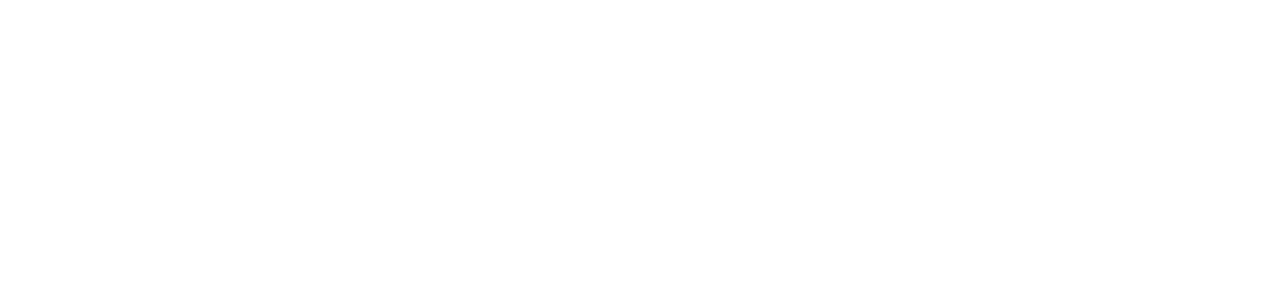
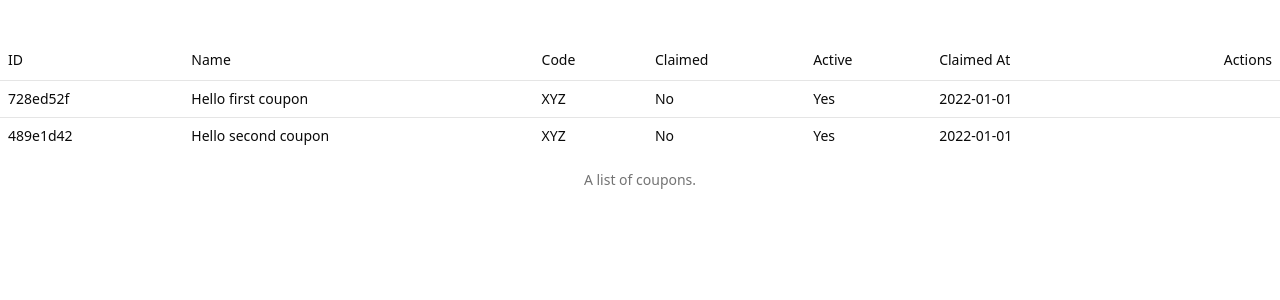
Before and after one commit to rudransh-shrivastava/the-sales-studio-assignment, a Next.js app: page /dashboard in a window 1280 px wide. Shown: the top 300 px of the page. Built offline with nearby package versions, Linux system fonts and the light colour scheme.

Commit message:
add dummy table in dashboard

```diff
--- a/src/app/dashboard/columns.tsx
+++ /dev/null
@@ -1,77 +0,0 @@
-// app/dashboard/columns.tsx
-import { ColumnDef } from "@tanstack/react-table";
-import { Switch } from "@/components/ui/switch";
-import { Button } from "@/components/ui/button";
-import { EditCouponDialog } from "./dialog";
-
-export type Coupon = {
-  id: string;
-  name: string;
-  code: string;
-  isActive: boolean;
-  isClaimed: boolean;
-  claimedAt: string;
-  createdAt: string;
-  updatedAt: string;
-  ClaimHistory: [
-    {
-      id: string;
-      ipAddress: string;
-      browserSessionId: string;
-      createdAt: string;
-      couponId: string;
-    },
-  ];
-};
-
-export const columns: ColumnDef<Coupon>[] = [
-  {
-    accessorKey: "code",
-    header: "Code",
-  },
-  {
-    accessorKey: "name",
-    header: "Name",
-  },
-  {
-    accessorKey: "isActive",
-    header: "Status",
-    cell: ({ row }) => (
-      <Switch
-        checked={row.original.isActive}
-        onCheckedChange={(checked) =>
-          handleStatusChange(row.original.id, checked)
-        }
-      />
-    ),
-  },
-  {
-    accessorKey: "isClaimed",
-    header: "Claimed",
-    cell: ({ row }) => (
-      <span className="text-sm">{row.original.isClaimed ? "Yes" : "No"}</span>
-    ),
-  },
-  {
-    accessorKey: "createdAt",
-    header: "Created At",
-  },
-  {
-    id: "actions",
-    cell: ({ row }) => (
-      <div className="flex gap-2">
-        <EditCouponDialog />
-        <Button variant="destructive" size="sm">
-          Delete
-        </Button>
-      </div>
-    ),
-  },
-];
-
-async function handleStatusChange(id: string, checked: boolean) {
-  await fetch(`/api/coupons/${id}`, {
-    method: "PATCH",
-    body: JSON.stringify({ isActive: checked }),
-  });
-}
--- a/src/app/dashboard/dialog.tsx
+++ /dev/null
@@ -1,78 +0,0 @@
-import { Button } from "@/components/ui/button";
-import {
-  Dialog,
-  DialogContent,
-  DialogDescription,
-  DialogFooter,
-  DialogHeader,
-  DialogTitle,
-  DialogTrigger,
-} from "@/components/ui/dialog";
-import { Input } from "@/components/ui/input";
-import { Label } from "@/components/ui/label";
-import { Coupon } from "./columns";
-import { useState } from "react";
-import { Dispatch, SetStateAction } from "react";
-
-export function EditCouponDialog<TData>({
-  setData,
-}: {
-  setData: Dispatch<SetStateAction<TData[]>>;
-}) {
-  const emptyCoupon: Coupon = {
-    id: "",
-    name: "",
-    code: "",
-    isActive: false,
-    isClaimed: false,
-    claimedAt: "",
-    createdAt: "",
-  };
-  const [coupon, setCoupon] = useState<Coupon>(emptyCoupon);
-  const [dialogOpen, setDialogOpen] = useState(false);
-
-  return (
-    <Dialog
-      open={dialogOpen}
-      onOpenChange={(e) => {
-        setDialogOpen(e.valueOf());
-      }}
-    >
-      <DialogTrigger asChild>
-        <Button variant="outline">Add Coupon</Button>
-      </DialogTrigger>
-      <DialogContent className="sm:max-w-[425px]">
-        <DialogHeader>
-          <DialogTitle>Edit profile</DialogTitle>
-          <DialogDescription>Add a new coupon</DialogDescription>
-        </DialogHeader>
-        <div className="grid gap-4 py-4">
-          <div className="grid grid-cols-4 items-center gap-4">
-            <Label htmlFor="name" className="text-right">
-              Name
-            </Label>
-            <Input
-              id="amount"
-              value={coupon.name}
-              className="col-span-3"
-              onChange={(e) => {
-                setCoupon({ ...coupon, name: e.target.value });
-              }}
-            />
-          </div>
-        </div>
-        <DialogFooter>
-          <Button
-            type="submit"
-            onClick={() => {
-              setData((prev) => [...prev, coupon as TData]);
-              setDialogOpen(false);
-            }}
-          >
-            Save changes
-          </Button>
-        </DialogFooter>
-      </DialogContent>
-    </Dialog>
-  );
-}
--- a/src/app/dashboard/page.tsx
+++ b/src/app/dashboard/page.tsx
@@ -1,4 +1,5 @@
-import { Coupon, columns } from "./columns";
+import { Coupon } from "./types";
+import { DashboardTable } from "./table";
 export default async function Page() {
   const coupons: Coupon[] = [
     {
@@ -41,6 +42,8 @@ export default async function Page() {
     },
   ];
   return (
-    <div className="container mx-auto py-10">{/* display table here */}</div>
+    <div className="container mx-auto py-10">
+      {<DashboardTable data={coupons} />}
+    </div>
   );
 }
--- /dev/null
+++ b/src/app/dashboard/table.tsx
@@ -0,0 +1,57 @@
+import {
+  Table,
+  TableBody,
+  TableCaption,
+  TableCell,
+  TableHead,
+  TableHeader,
+  TableRow,
+} from "@/components/ui/table";
+import { Coupon } from "./types"; // using the Coupon type from your types file
+
+interface DashboardTableProps {
+  data: Coupon[];
+}
+
+export function DashboardTable({ data }: DashboardTableProps) {
+  // This state could be used later to control the dialog box
+  // const [selectedCoupon, setSelectedCoupon] = useState<Coupon | null>(null);
+
+  const handleActionClick = (coupon: Coupon) => {
+    // TODO: Replace with dialog open logic
+    console.log("Open actions for coupon:", coupon.id);
+    // setSelectedCoupon(coupon);
+  };
+
+  return (
+    <Table>
+      <TableCaption>A list of coupons.</TableCaption>
+      <TableHeader>
+        <TableRow>
+          <TableHead>ID</TableHead>
+          <TableHead>Name</TableHead>
+          <TableHead>Code</TableHead>
+          <TableHead>Claimed</TableHead>
+          <TableHead>Active</TableHead>
+          <TableHead>Claimed At</TableHead>
+          <TableHead className="text-right">Actions</TableHead>
+        </TableRow>
+      </TableHeader>
+      <TableBody>
+        {data.map((coupon) => (
+          <TableRow key={coupon.id}>
+            <TableCell className="font-medium">{coupon.id}</TableCell>
+            <TableCell>{coupon.name}</TableCell>
+            <TableCell>{coupon.code}</TableCell>
+            <TableCell>{coupon.isClaimed ? "Yes" : "No"}</TableCell>
+            <TableCell>{coupon.isActive ? "Yes" : "No"}</TableCell>
+            <TableCell>{coupon.claimedAt}</TableCell>
+            <TableCell className="text-right">
+              {/* 3-dot dropdown button placeholder */}
+            </TableCell>
+          </TableRow>
+        ))}
+      </TableBody>
+    </Table>
+  );
+}
--- /dev/null
+++ b/src/app/dashboard/types.ts
@@ -0,0 +1,19 @@
+export type Coupon = {
+  id: string;
+  name: string;
+  code: string;
+  isActive: boolean;
+  isClaimed: boolean;
+  claimedAt: string;
+  createdAt: string;
+  updatedAt: string;
+  ClaimHistory: [
+    {
+      id: string;
+      ipAddress: string;
+      browserSessionId: string;
+      createdAt: string;
+      couponId: string;
+    },
+  ];
+};
```
